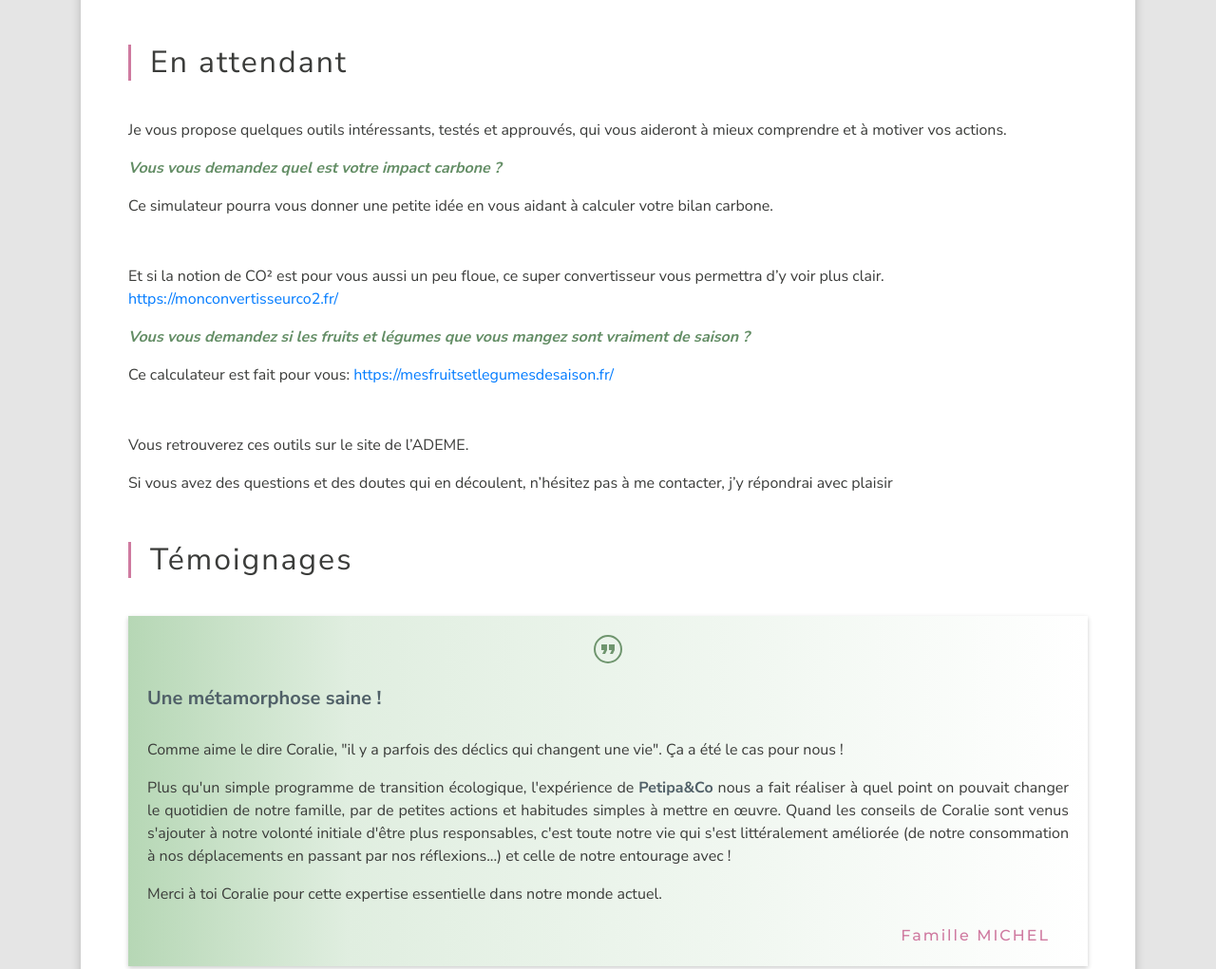
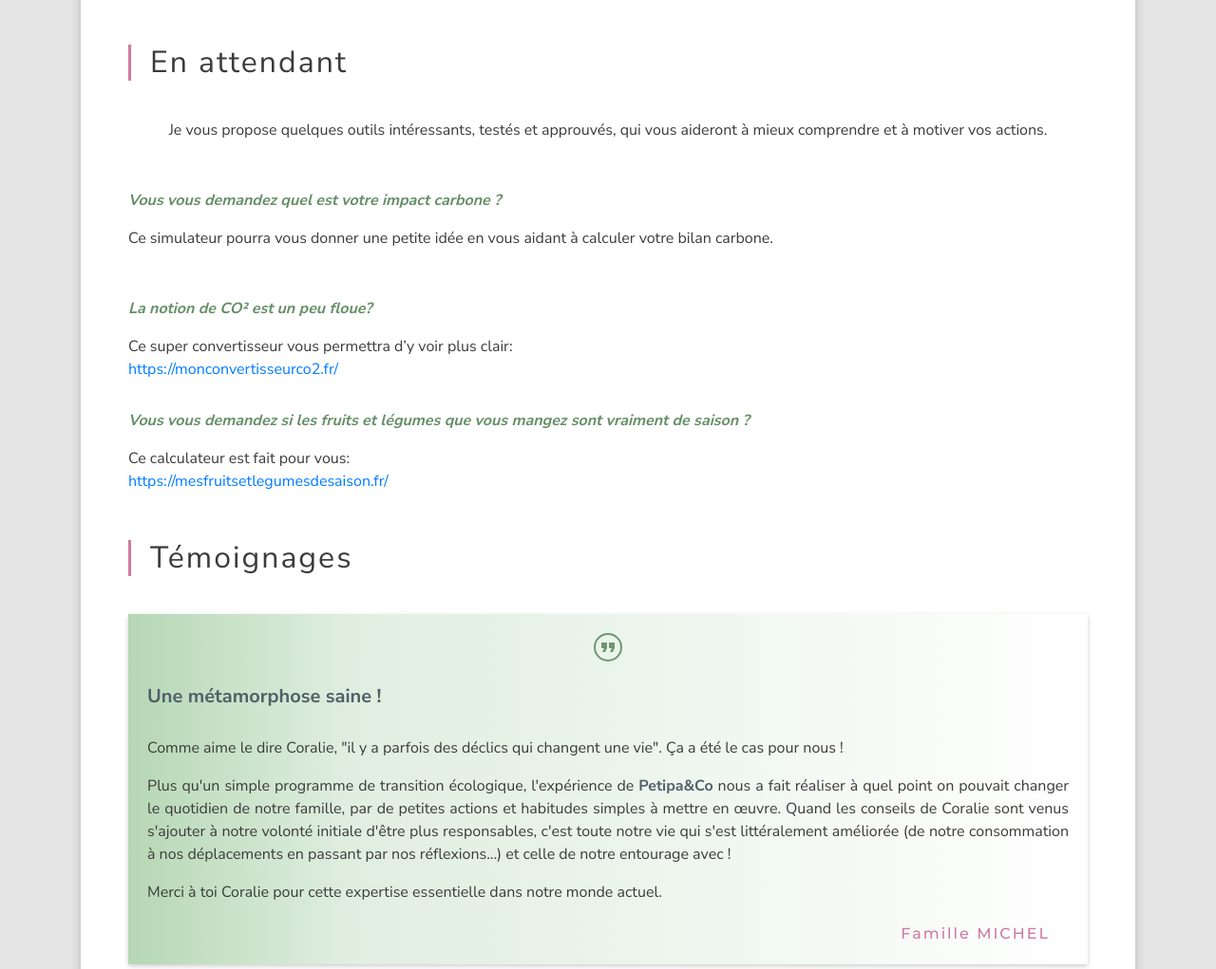
Before and after one commit to tomlenbzh/petipa, a plain HTML site: page index.html in a window 1280 px wide. Shown: the part 4244-5265 px from the top of the page at 95% size. Drawn offline with nearby package versions, Linux system fonts and the light colour scheme.

Commit message:
Change font size / re-order sentences

```diff
--- a/css/contact.css
+++ b/css/contact.css
@@ -19,7 +19,6 @@
 
 .social-network-card {
   width: 350px;
-  font-size: small;
   text-align: center;
   padding: 10px;
   border-radius: 10px;
@@ -34,7 +33,7 @@
   justify-content: center;
   color: #cf7aa0;
   font-weight: bold;
-  font-size: small;
+  margin-bottom: 10px;
 }
 
 .emoji {
--- a/index.html
+++ b/index.html
@@ -393,27 +393,37 @@
           <h2 class="section-title mt-50">En attendant</h2>
           <div class="section-content">
 
-            <p>Je vous propose quelques outils intéressants, testés et approuvés, qui vous aideront à mieux comprendre et à motiver vos actions.</p>
-            <p><strong class="italic-title">Vous vous demandez quel est votre impact carbone ?</strong></p>
-            <p>Ce simulateur pourra vous donner une petite idée en vous aidant à calculer votre bilan carbone.</p>
+            <div>
+              <p class="mb-50 text-center">
+                Je vous propose quelques outils intéressants, testés et approuvés, qui vous aideront à mieux comprendre et à motiver vos actions.
+              </p>
+              <p>
+                <strong class="italic-title">Vous vous demandez quel est votre impact carbone ?</strong>
+              </p>
+              <p>Ce simulateur pourra vous donner une petite idée en vous aidant à calculer votre bilan carbone.</p>
+            </div>
 
             <script id="ecolab-climat" src="https://nosgestesclimat.fr/iframe.js"></script>
 
-            <p class="mt-50">
-              Et si la notion de CO² est pour vous aussi un peu floue, ce super convertisseur vous permettra d’y
-              voir plus clair.<br><a href="https://monconvertisseurco2.fr/" target="_blank">https://monconvertisseurco2.fr/</a></p>
+            <div class="mt-50">
+              <p><strong class="italic-title">La notion de CO² est un peu floue?</strong></p>
+              <p>Ce super convertisseur vous permettra d’y voir plus clair:<br>
+                <a href="https://monconvertisseurco2.fr/" target="_blank">https://monconvertisseurco2.fr/</a>
+              </p>
+            </div>
 
+            <div class="mt-30">
               <p><strong class="italic-title">Vous vous demandez si les fruits et légumes que vous mangez sont vraiment de saison ?</strong></p>
               <p>
-                Ce calculateur est fait pour vous:
+                Ce calculateur est fait pour vous:<br>
                 <a href="https://mesfruitsetlegumesdesaison.fr/" target="_blank">https://mesfruitsetlegumesdesaison.fr/</a>
               </p>
+            </div>
 
-              <p class="mt-50">Vous retrouverez ces outils sur le site de l’ADEME.</p>
-              <p>Si vous avez des questions et des doutes qui en découlent, n’hésitez pas à me contacter, j’y répondrai avec plaisir</p>
 
           </div>
         </section>
+
         <!-- ++++++++++++++++++++ PETIPA TESTIMONIES SECTION ++++++++++++++++++++ -->
 
         <section id="testimonies" class="site-section txt-j">
@@ -504,7 +514,7 @@
 
           <h2 class="section-title mt-50">Me contacter</h2>
 
-          <div class="contact-content d-flex flex-column flex-md-row justify-content-md-between">
+          <div class="contact-content d-flex flex-column flex-md-row justify-content-md-between align-items-md-center">
 
             <div class="contact-info d-flex flex-column">
 
```
